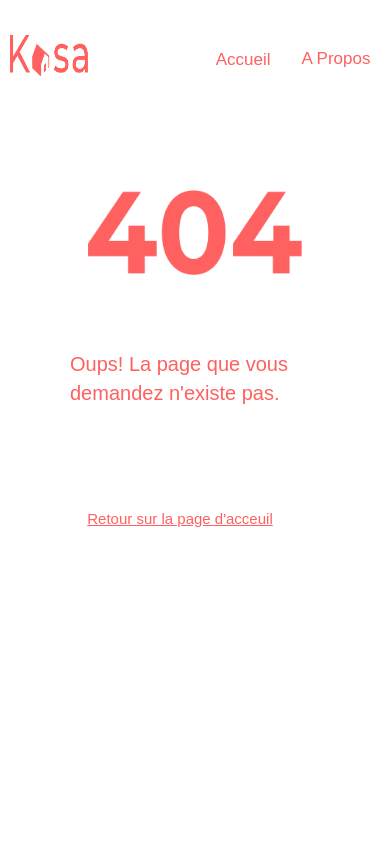
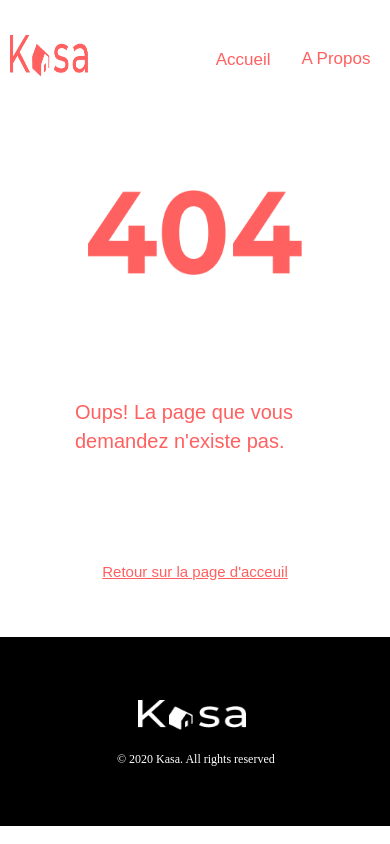
Before and after one commit to karimatest/kasa, a React (Create React App) app in the folder my-app/: page /NotFound in a window 390 px wide. Shown: the top 844 px of the page. Built offline with nearby package versions, Linux system fonts and the light colour scheme.

Commit message:
dernière modification du Css

```diff
--- a/my-app/src/App.css
+++ b/my-app/src/App.css
@@ -249,8 +249,8 @@ text-decoration-line: underline;
 color: #FF6060;
 margin: 150px;
 }
-/*       Fin de la page d'Erreur  */
-/*****   La page fiche de logement  *****/
+/**************  Fin de la page d'Erreur ***********/
+/***********   La page fiche de logement **********/
 .slider{
     width: 100%;
     height: auto;
@@ -395,11 +395,8 @@ line-height: 22px;
   .body{
     width: 100%;
   }
- #root{
-    max-width: 600px;
-    margin: 0 auto;
- }
 
+/***************  Header Mobile *********/
   .Header{
     height: 70px;
     width: 100%;
@@ -430,10 +427,13 @@ line-height: 22px;
 
  }
 
+ /****************   Fin de Header Mobile    **********/
+
  .Home, .About, .NotFound{
    width: 100%;
+ }
 
- }
+ /****************    La page Home Mobile    ***********/
  .sectionBanner{
     width: 100%;
  }
@@ -446,12 +446,11 @@ line-height: 22px;
     background-repeat: no-repeat;
 }
 .Banner{
-    height: 48px;
+    height: 103pxpx;
     width: 100%;
     font-size: 20px;
     color: #FFFFFF;
     background-color: transparent;
-    line-height: 100%;
     padding: 10px;
 }
 .Gallery{
@@ -463,7 +462,6 @@ object-fit: cover;
 }
 .Card{
     height: 255px;
-    width: 100%;
     border-radius: 10px;
     margin-top: 15px;
     margin-bottom: 5px;
@@ -474,9 +472,13 @@ object-fit: cover;
     width: 100%;
     object-fit: cover;
 }
+
 .Card-titre{
     width: 300px;
 }
+/****************     Fin de la page Home Mobile    ********/
+
+/***************    Responsive Footer *********/
 .Footer{
     height: 189px;
     width: 100%;
@@ -491,8 +493,11 @@ object-fit: cover;
     height: 23px;
     width: 50%;
     font-size: 12px;
-    margin: 10px auto;
+    margin: 15px 0 0 39px;
 }
+
+/*****************    La fin de la page footer Mobile   **********/
+/***************** La page About Mobile    *************/
 .Banner-imgAbout{
     height: 180px;
     width: 100%;
@@ -516,29 +521,33 @@ object-fit: cover;
     margin: 20px auto;
 }
 
+/******************** Fin de la page About MObile  ***********/
+/********************  La page  NotFound Mobile **********/
 .NotFound{
-    height: 750px;
+    height: auto;
+    width: 100%;
 }
 .Error {
     width: 214px;
     height: 85px;
 }
 .Error-p{
-    height: 52px;
-    width: 260px;
+    height: 100px;
+    width: 70%;
     font-size: 20px;
-    margin: 10px 0px 0 50px;
+    margin: 20px 0 20px 55px;
     padding: 20px;
 }
 .Error-link{
     height: 52px;
-    width: 260px;
+    width: 50%;
     font-size: 15px;
-    margin: 50px 50px 50px 50px;
+    margin: 55px auto;
 }
+
+/**************** Fin de la page NotFound Mobile **************/
+
 /******  La page Fiche logement mobile ******/
-
-
 
 .slider-image{
     height: 255px;
@@ -646,4 +655,5 @@ object-fit: cover;
      font-size: 12px;
      border-radius: 5px;
 }
+/******************** Fin de la page Fiche Logement Mobile ********/
 }
--- a/my-app/src/pages/NotFound.jsx
+++ b/my-app/src/pages/NotFound.jsx
@@ -9,7 +9,8 @@ const NotFound = () => {
             <img className="Error" src={Error404} alt="page d'erreur" ></img>
           </div>
           <p className="Error-p">
-          Oups! La page que vous demandez n'existe pas.
+              Oups! La page que
+           vous demandez n'existe pas.
           </p>
           <Link to={'/'} className="Error-link">
             Retour sur la page d'acceuil
```
